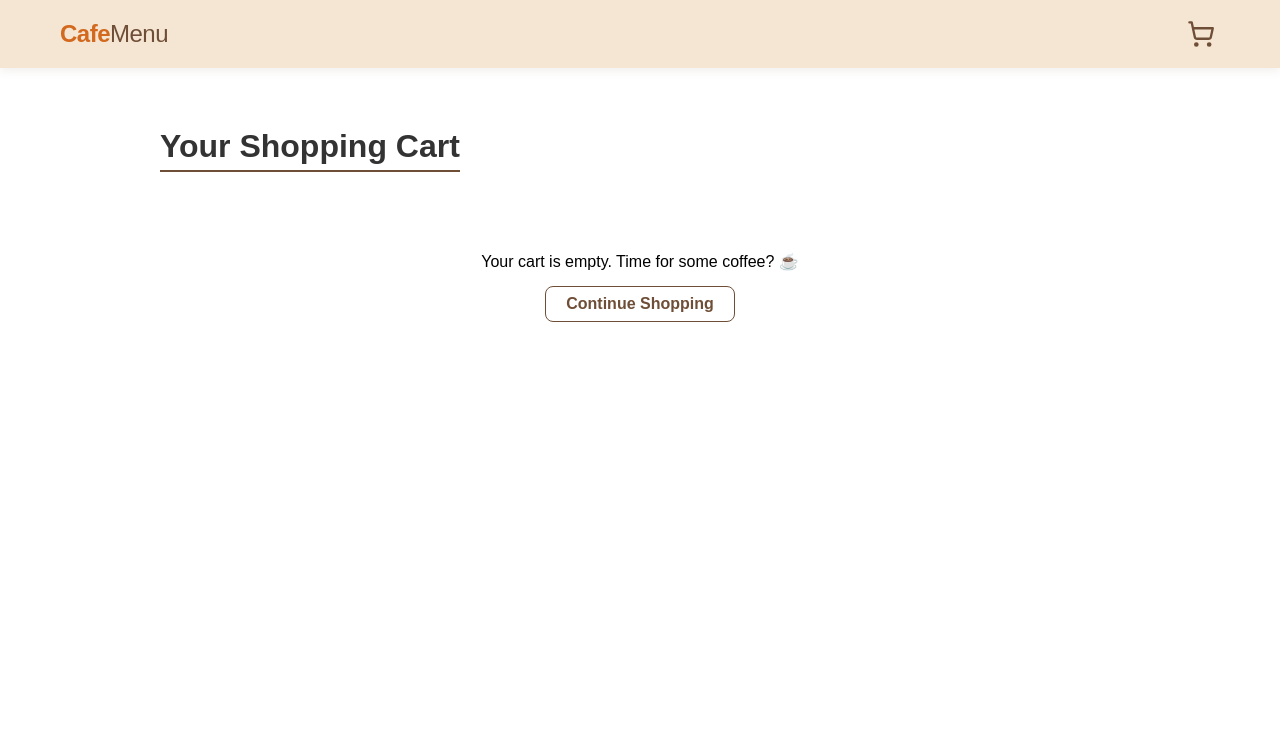
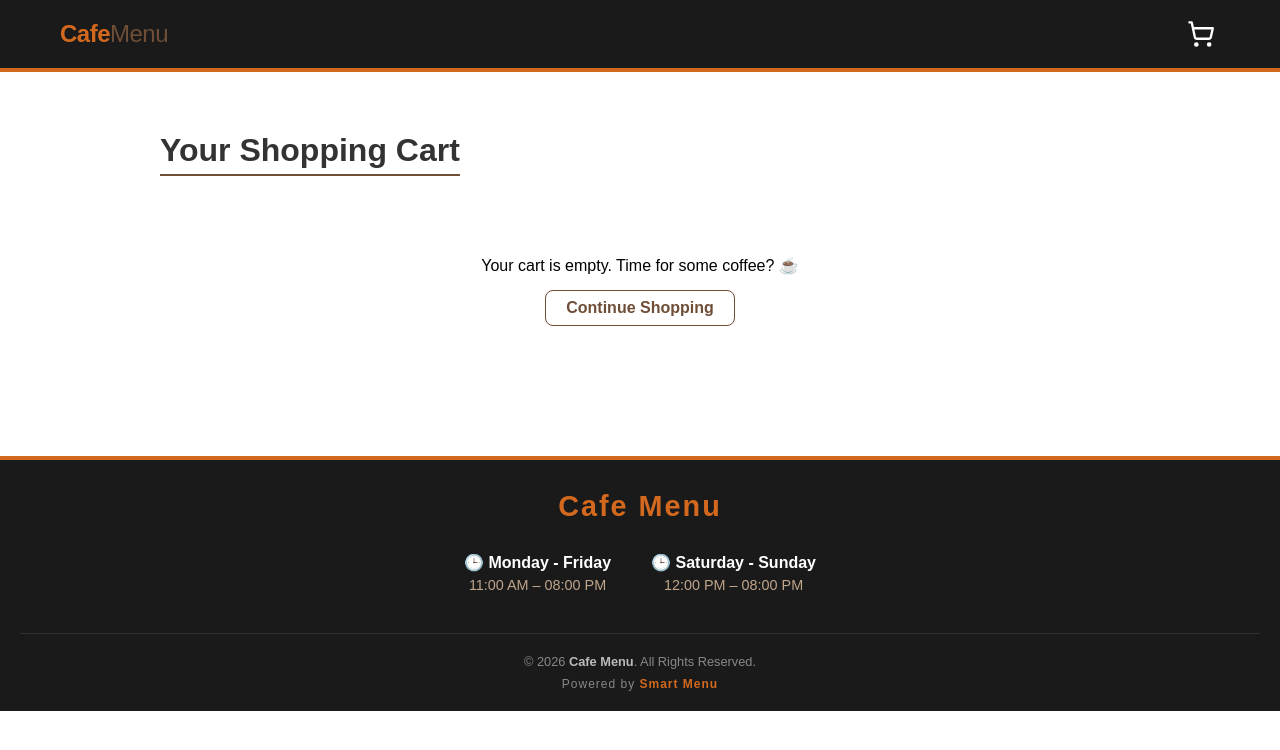
Before and after one commit to rollyocta/smartmenu, a React (Vite) app: page /cart in a window 1280 px wide. Shown: the top 750 px of the page. Built offline with nearby package versions, Linux system fonts and the light colour scheme.

Commit message:
polish features

```diff
--- a/index.html
+++ b/index.html
@@ -2,7 +2,7 @@
 <html lang="en">
   <head>
     <meta charset="UTF-8" />
-    <link rel="icon" type="image/svg+xml" href="/vite.svg" />
+    <link rel="icon" type="image/svg+xml" href="/logo.png" />
     <meta name="viewport" content="width=device-width, initial-scale=1.0" />
     <title>smartmenu</title>
   </head>
--- a/src/App.jsx
+++ b/src/App.jsx
@@ -3,7 +3,7 @@ import Menu from "./pages/Menu";
 import Cart from "./pages/Cart";
 import Navbar from "./components/Navbar";
 import Checkout from "./pages/Checkout";
-
+import Footer from "./pages/footer";
 
 function App() {
   return (
@@ -16,6 +16,7 @@ function App() {
           <Route path="/checkout" element={<Checkout />} />
         </Routes>
       </main>
+      <Footer />
     </div>
   );
 }
--- a/src/main.jsx
+++ b/src/main.jsx
@@ -7,6 +7,7 @@ import './styles/product.css'
 import './styles/cart.css'
 import './styles/category.css'
 import './styles/checkout.css'
+import './styles/footer.css'
 
 import { BrowserRouter } from "react-router-dom";
 import App from './App.jsx'
--- a/src/pages/Cart.jsx
+++ b/src/pages/Cart.jsx
@@ -32,10 +32,6 @@ const Cart = () => {
               <span>Subtotal</span>
               <span>₱{total}</span>
             </div>
-            <div className="summary-row">
-              <span>Delivery Fee</span>
-              <span className="free-tag">FREE</span>
-            </div>
             <hr />
             <div className="summary-row total">
               <span>Total</span>
--- /dev/null
+++ b/src/pages/Footer.jsx
@@ -0,0 +1,31 @@
+import React from 'react'
+
+const Footer = () => {
+  const currentYear = new Date().getFullYear();
+
+  return (
+    <footer className="footer">
+        <div className="footer-content">
+            <p className="footer-brand">Cafe Menu</p>
+
+            <div className="schedule-grid">
+                <div className="schedule-item">
+                    <span className="days">🕒 Monday - Friday</span>
+                    <span className="hours">11:00 AM – 08:00 PM</span>
+                </div>
+                <div className="schedule-item">
+                    <span className="days">🕒 Saturday - Sunday</span>
+                    <span className="hours">12:00 PM – 08:00 PM</span>
+                </div>
+            </div>
+        </div>
+
+        <div className="footer-bottom">
+            <p>&copy; {currentYear} <strong>Cafe Menu</strong>. All Rights Reserved.</p>
+            <p className="developer-tag">Powered by <span>Smart Menu</span></p>
+        </div>
+    </footer>
+  )
+}
+
+export default Footer
--- a/src/styles/checkout.css
+++ b/src/styles/checkout.css
@@ -1,4 +1,23 @@
 /* Checkout.css */
+.back-to-menu-btn {
+    background: none;
+    border: none;
+    color: #D2691E;
+    font-weight: 600;
+    cursor: pointer;
+    padding: 0;
+    margin-bottom: 10px;
+    display: flex;
+    align-items: center;
+    gap: 5px;
+    font-size: 0.95rem;
+    opacity: 0.8;
+}
+
+.back-to-menu-btn:hover {
+    opacity: 1;
+    text-decoration: underline;
+}
 
 .checkout-container {
     max-width: 1100px;
@@ -121,9 +140,59 @@
     color: #D2691E;
 }
 
+/* Radio Group as Selection Cards */
+.radio-group {
+    display: flex;
+    gap: 15px;
+    margin-top: 5px;
+}
+
+.radio-group label {
+    flex: 1;
+    display: flex;
+    align-items: center;
+    justify-content: center;
+    gap: 10px;
+    padding: 15px;
+    background: #fdfaf6;
+    border: 2px solid #eee;
+    border-radius: 12px;
+    cursor: pointer;
+    transition: all 0.3s ease;
+    font-weight: 600;
+}
+
+/* Itago ang default radio button circle */
+.radio-group input[type="radio"] {
+    display: none;
+}
+
+/* Style kapag Selected ang Order Type */
+.radio-group label:has(input:checked) {
+    border-color: #D2691E;
+    background-color: #fdf3e7;
+    color: #D2691E;
+    box-shadow: 0 4px 10px rgba(210, 105, 30, 0.1);
+}
+
+/* Animation para sa Address Textarea */
+textarea {
+    animation: fadeIn 0.4s ease;
+}
+
+@keyframes fadeIn {
+    from { opacity: 0; transform: translateY(-10px); }
+    to { opacity: 1; transform: translateY(0); }
+}
+
+/* Messenger Button Vibe */
+
+
+/******************************** /* Place Order Button */
+
 .place-order-btn {
     width: 100%;
-    background: #6f4e37;
+    background: #0084FF; /* Messenger Blue */
     color: white;
     border: none;
     padding: 16px;
@@ -135,7 +204,7 @@
 }
 
 .place-order-btn:hover {
-    background: #563a29;
+    background: #0073e6;
     transform: translateY(-2px);
 }
 
--- /dev/null
+++ b/src/styles/footer.css
@@ -0,0 +1,73 @@
+.footer {
+    background-color: #1a1a1a; /* Mas madilim para sa premium look */
+    color: #f5e6d3;
+    padding: 30px 20px 20px 20px;
+    text-align: center;
+    border-top: 4px solid #D2691E;
+    margin-top: 60px;
+}
+
+.footer-brand {
+    font-size: 1.8rem;
+    font-weight: 800;
+    color: #D2691E;
+    margin-bottom: 30px;
+    letter-spacing: 2px;
+}
+
+.schedule-grid {
+    display: flex;
+    justify-content: center;
+    gap: 40px;
+    margin-bottom: 40px;
+    flex-wrap: wrap; /* Para hindi masira sa mobile */
+}
+
+.schedule-item {
+    display: flex;
+    flex-direction: column;
+    gap: 5px;
+}
+
+.days {
+    font-weight: 700;
+    color: #fff;
+    font-size: 1rem;
+}
+
+.hours {
+    font-size: 0.9rem;
+    color: #bfa58a;
+}
+
+/* All Rights Reserved Section */
+.footer-bottom {
+    margin-top: 40px;
+    padding-top: 20px;
+    border-top: 1px solid rgba(255, 255, 255, 0.1);
+    font-size: 0.8rem;
+    color: #888;
+}
+
+.footer-bottom strong {
+    color: #bbb;
+}
+
+.developer-tag {
+    margin-top: 8px;
+    font-size: 0.75rem;
+    letter-spacing: 1px;
+}
+
+.developer-tag span {
+    color: #D2691E;
+    font-weight: bold;
+}
+
+/* Mobile Friendly */
+@media (max-width: 600px) {
+    .schedule-grid {
+        flex-direction: column;
+        gap: 20px;
+    }
+}
--- a/src/styles/navbar.css
+++ b/src/styles/navbar.css
@@ -1,12 +1,12 @@
 /* Navbar.css */
 
 .navbar {
-    background-color: #F5E6D3; /* Light cream/beige */
+    background-color: #1a1a1a; /* Mas madilim para sa premium look */
     padding: 15px 0;
     position: sticky;
     top: 0;
     z-index: 1000;
-    box-shadow: 0 2px 10px rgba(111, 78, 55, 0.1);
+    border-bottom: 4px solid #D2691E;
 }
 
 .navbar-container {
@@ -52,7 +52,7 @@
 .cart-icon {
     width: 28px;
     height: 28px;
-    color: #6f4e37;
+    color: #ffffff;
 }
 
 .cart-badge {
```
Also changed, not shown: src/pages/Checkout.jsx (+119 -26 lines), public/logo.png (added).
